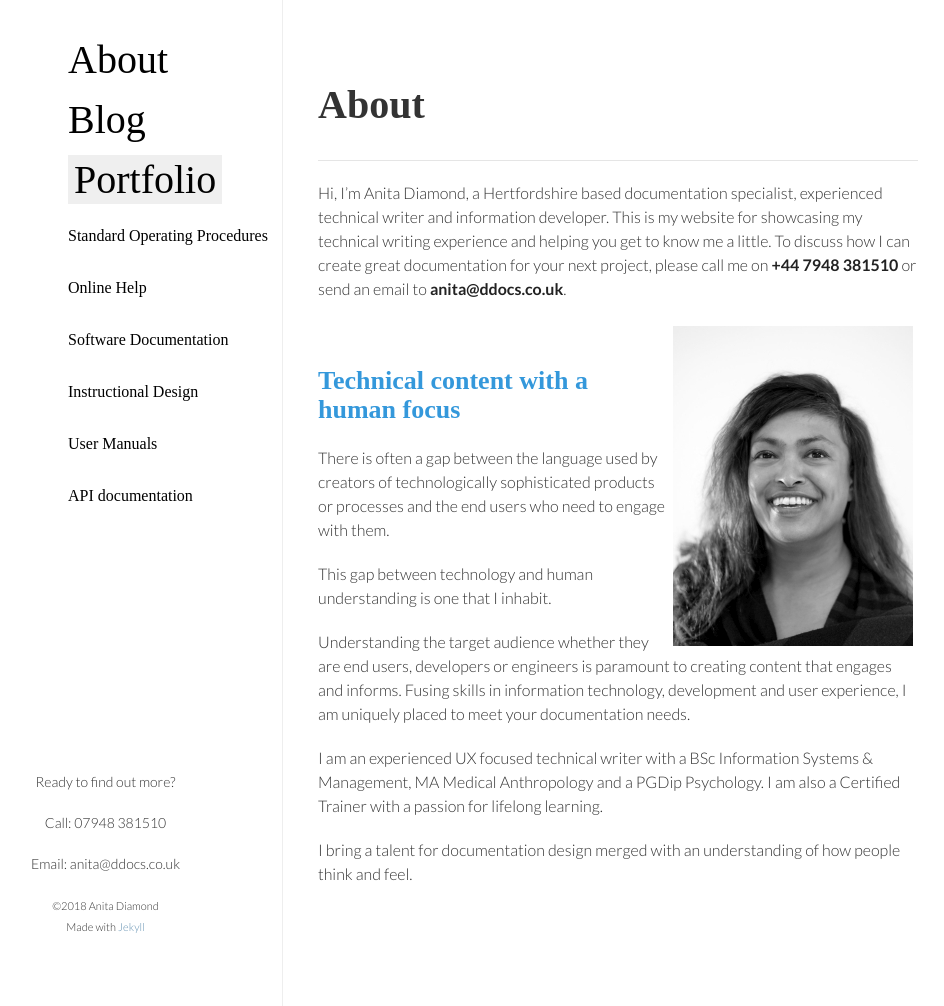
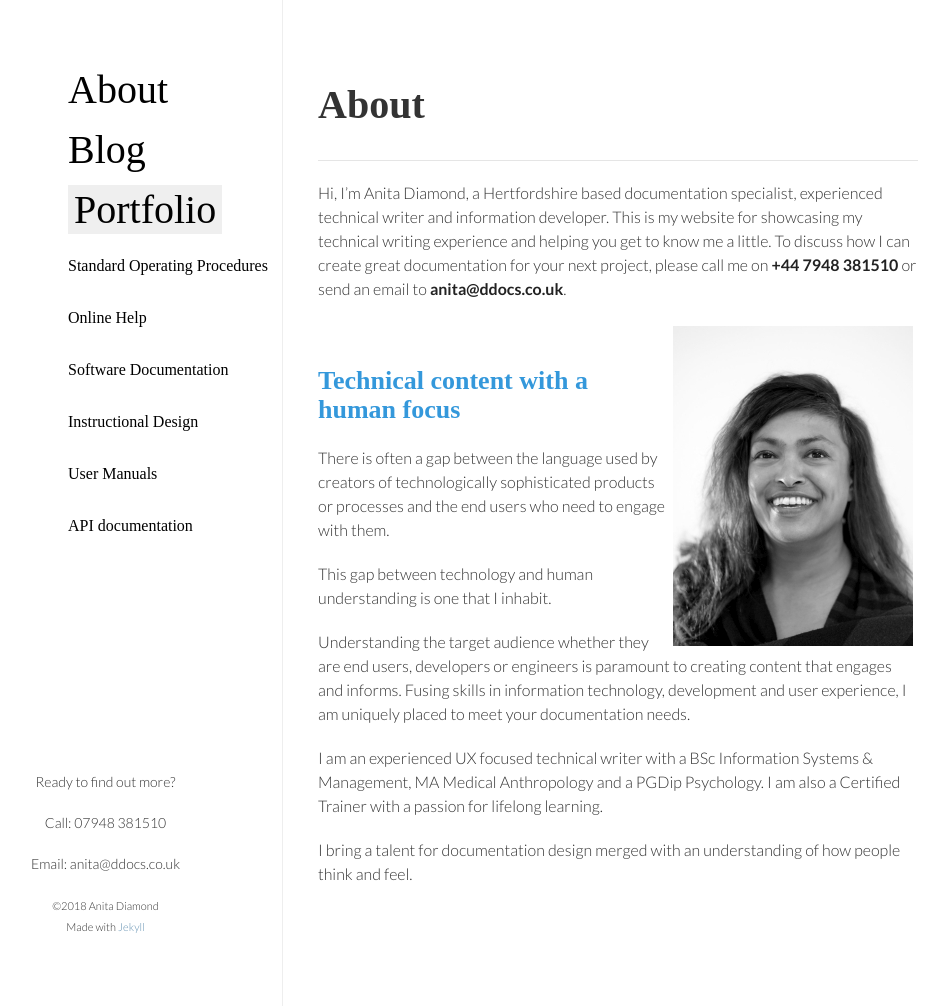
Before and after one commit to ddocs/ddocs.github.io, a Jekyll site: the page built from index.html, in a window 1280 px wide and 1006 px high. Shown: the whole window, without its empty margins (197-1141 px from the left). Built offline with Jekyll 4.4.1, drawn with Linux system fonts in a browser that asks for light colours; nearby versions of some CDN libraries; some web fonts are replaced.

Commit message:
Update style.css

```diff
--- a/css/style.css
+++ b/css/style.css
@@ -211,7 +211,7 @@ header {
   float:right;
   position:fixed;
   border-right: 1px solid #eee;
-  padding: 30px 10px 40px 100px;
+  padding: 60px 10px 40px 100px;
   min-height: 100%;
   margin: -50px 0;
 }
```
